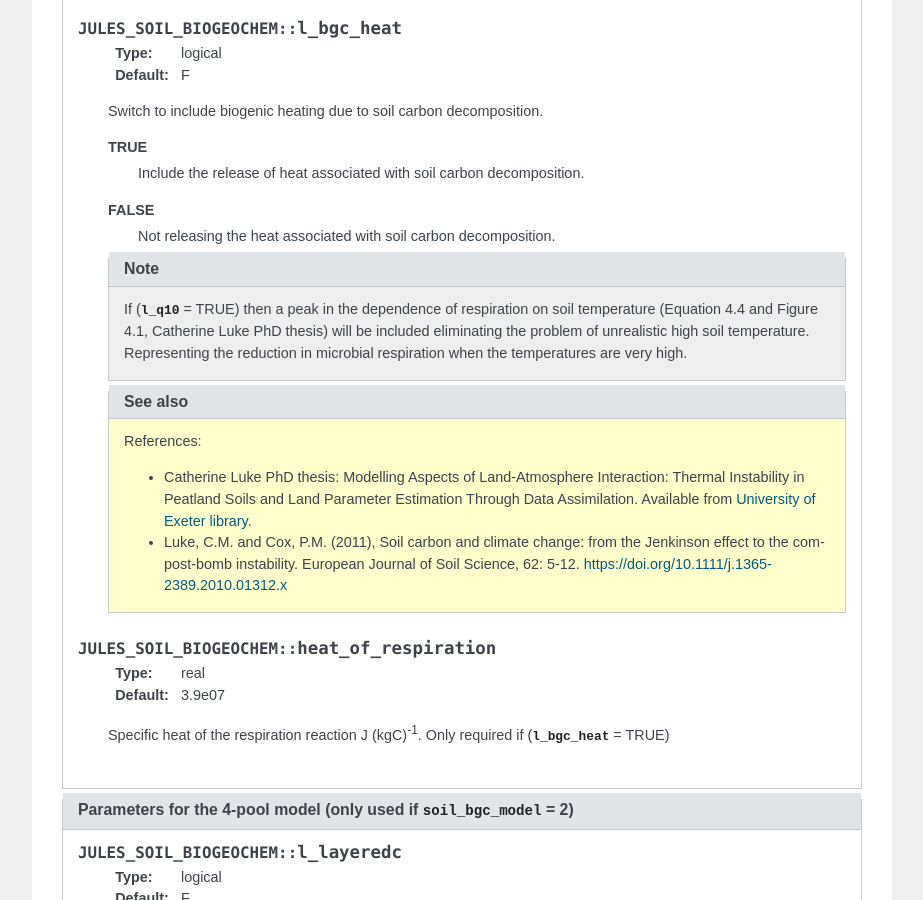
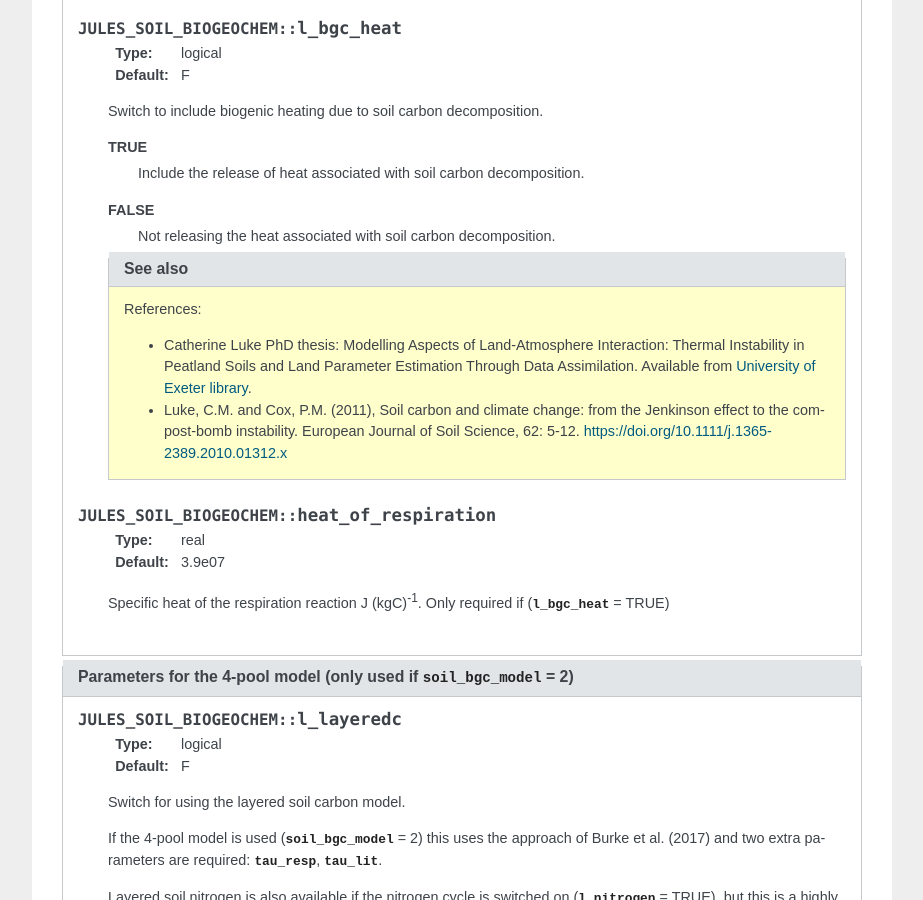
Before and after one commit to MetOffice/jules, a Sphinx documentation site: the page built from doc/source/namelists/jules_soil_biogeochem.nml.rst, in a window 1280 px wide and 900 px high, scrolled down 2630 px. Shown: the whole window, without its empty margins (224-1147 px from the left). Built offline with Sphinx 7.4.7, drawn with Linux system fonts in a browser that asks for light colours.

Commit message:
removing the note for l_bgc_heat [PR #111]

```diff
--- a/doc/source/namelists/jules_soil_biogeochem.nml.rst
+++ b/doc/source/namelists/jules_soil_biogeochem.nml.rst
@@ -125,8 +125,6 @@ If using the ECOSSE soil model, most soil parameters are read from a separate fi
 
       FALSE
           Not releasing the heat associated with soil carbon decomposition.
-
-      .. note:: If (:nml:mem:`l_q10` = TRUE) then a peak in the dependence of respiration on soil temperature (Equation 4.4 and Figure 4.1, Catherine Luke PhD thesis) will be included eliminating the problem of unrealistic high soil temperature. Representing the reduction in microbial respiration when the temperatures are very high.
 
       .. seealso::
          References:
```
